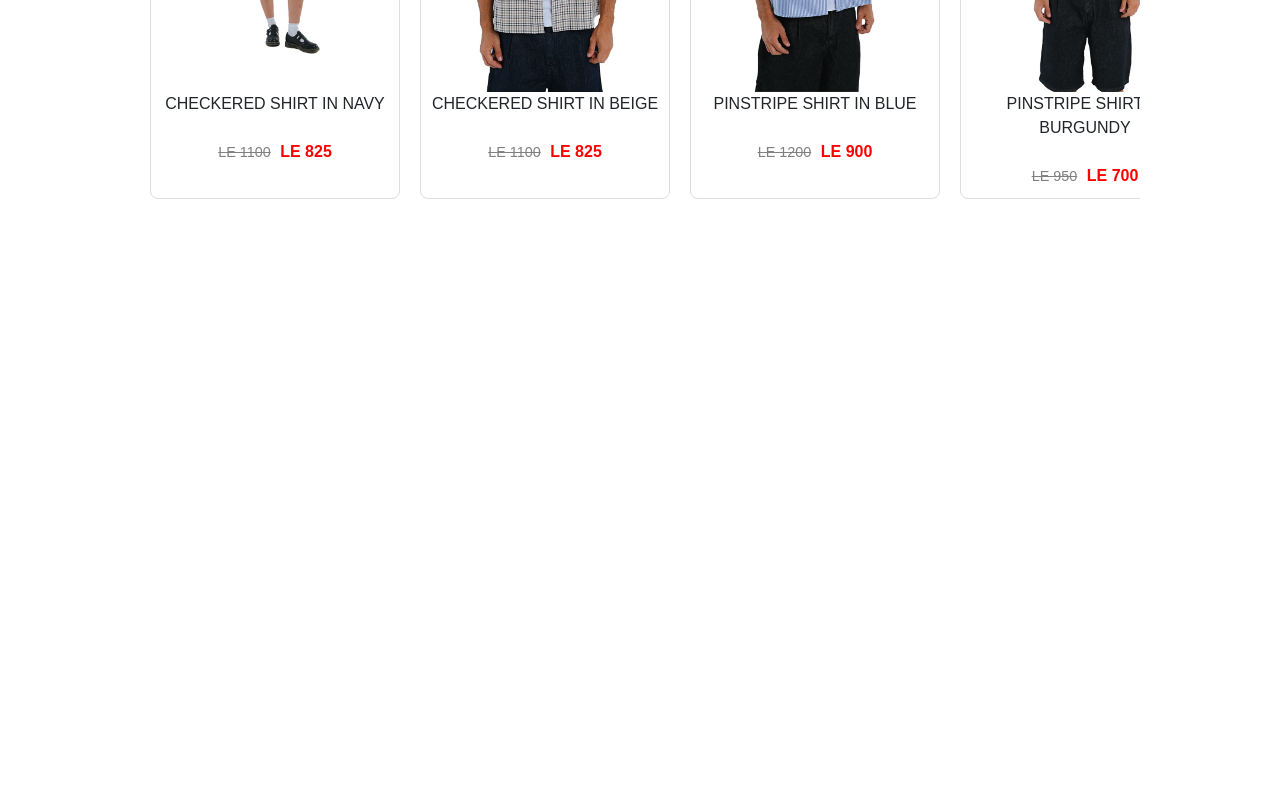
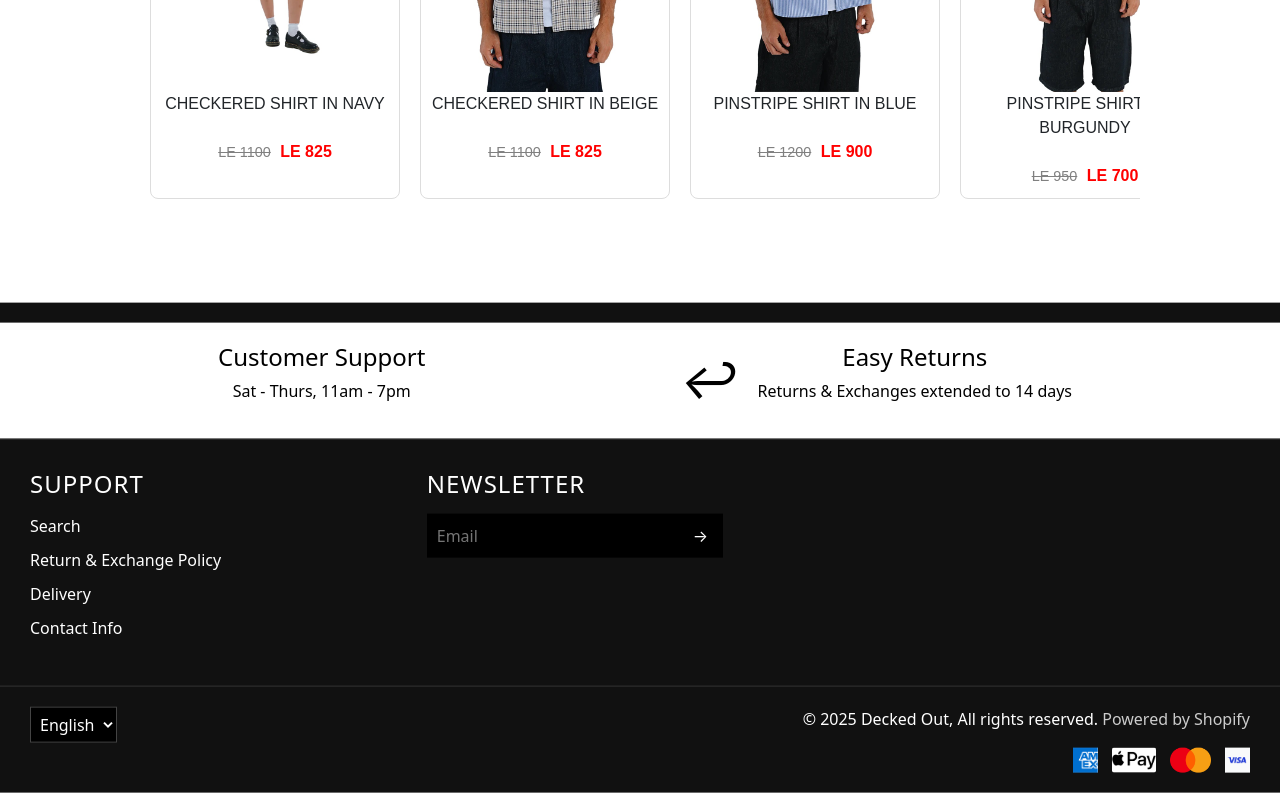
Before and after one commit to masar-123/e-commerce-project, a plain HTML site: page index.html in a window 1280 px wide. Shown: the part 3987-4780 px from the top of the page. Before the commit the page ends 4264 px from the top, so only its background shows below. Drawn offline with nearby package versions, Linux system fonts and the light colour scheme.

Commit message:
adding footer

```diff
--- a/assets/css/style.css
+++ b/assets/css/style.css
@@ -376,3 +376,102 @@ header button a {
 .arrow.right {
   right: 10px;
 }
+
+.footer {
+  background-color: #111;
+  color: #fff;
+  padding-top: 20px;
+  transform: translateY(15%);
+}
+
+.footer-top {
+  display: flex;
+  justify-content: center;
+  gap: 255px;
+  background: #fff;
+  color: #000;
+  padding: 20px 0;
+}
+
+.footer-top .icon {
+  font-size: 24px;
+  margin-right: 10px;
+}
+
+.footer-top div {
+  display: flex;
+  align-items: center;
+}
+
+.footer-main {
+  display: flex;
+  justify-content: space-between;
+  padding: 30px;
+  border-top: 1px solid #333;
+}
+
+.footer-main h4 {
+  margin-bottom: 15px;
+  letter-spacing: 1px;
+}
+
+.footer-main ul {
+  list-style: none;
+  padding: 0;
+}
+
+.footer-main ul li a {
+  color: #fff;
+  text-decoration: none;
+  display: block;
+  margin-bottom: 10px;
+}
+
+.newsletter form {
+  display: flex;
+}
+
+.newsletter input {
+  padding: 10px;
+  border: none;
+  outline: none;
+}
+
+.newsletter button {
+  background: #000000;
+  color: #fff;
+  border: none;
+  padding: 10px 15px;
+  cursor: pointer;
+  margin-right: 527px;
+}
+
+.footer-bottom {
+  display: flex;
+  justify-content: space-between;
+  padding: 20px 30px;
+  border-top: 1px solid #333;
+  flex-wrap: wrap;
+}
+
+.footer-left select {
+  background: #000;
+  color: #fff;
+  border: 1px solid #444;
+  padding: 5px;
+  margin-right: 10px;
+}
+
+.footer-right {
+  text-align: right;
+}
+
+.footer-right a {
+  color: #ccc;
+  text-decoration: none;
+}
+
+.payment-icons img {
+  height: 25px;
+  margin-left: 10px;
+}
--- a/index.html
+++ b/index.html
@@ -385,6 +385,62 @@
 </section>
 
 
+<footer class="footer">
+  <div class="footer-top">
+    <div class="support-info" style="gap: 10px;">
+       <span class="material-symbols-outlined" style="font-size: 50px;"></span>
+       <div style="flex-direction: column;">
+        <h4>Customer Support</h4>
+        <p>Sat - Thurs, 11am - 7pm</p>
+      </div>
+    </div>
+    <div class="returns-info" style="gap: 10px;">
+      <i class="icon" style="font-size: 50px;">↩</i>
+      <div style="flex-direction: column;">
+        <h4>Easy Returns</h4>
+        <p>Returns & Exchanges extended to 14 days</p>
+      </div>
+    </div>
+  </div>
 
+  <div class="footer-main">
+    <div class="support">
+      <h4>SUPPORT</h4>
+      <ul>
+        <li><a href="#">Search</a></li>
+        <li><a href="#">Return & Exchange Policy</a></li>
+        <li><a href="#">Delivery</a></li>
+        <li><a href="#">Contact Info</a></li>
+      </ul>
+    </div>
+
+    <div class="newsletter">
+      <h4>NEWSLETTER</h4>
+      <form>
+        <input type="email" placeholder="Email" style="background-color: black; color: #000;" >
+        <button type="submit">→</button>
+      </form>
+    </div>
+  </div>
+
+  <div class="footer-bottom">
+    <div class="footer-left">
+      <select>
+        <option>English</option>
+      </select>
+
+    </div>
+
+    <div class="footer-right">
+      <p>© 2025 Decked Out, All rights reserved. <a href="#">Powered by Shopify</a></p>
+      <div class="payment-icons">
+        <img src="assets/images/images.png" alt="Amex">
+        <img src="assets/images/Apple-Pay-Logo.png" alt="Apple Pay" style="background-color: #fff; border-radius: 2px;">
+        <img src="assets/images/Mastercard_2019_logo.svg.png" alt="Mastercard">
+        <img src="assets/images/images (1).png" alt="Visa">
+      </div>
+    </div>
+  </div>
+</footer>
   </body>
 </html>
```
Also changed, not shown: assets/images/Apple-Pay-Logo.png (added), assets/images/Mastercard_2019_logo.svg.png (added), assets/images/images (1).png (added), assets/images/images.png (added).
